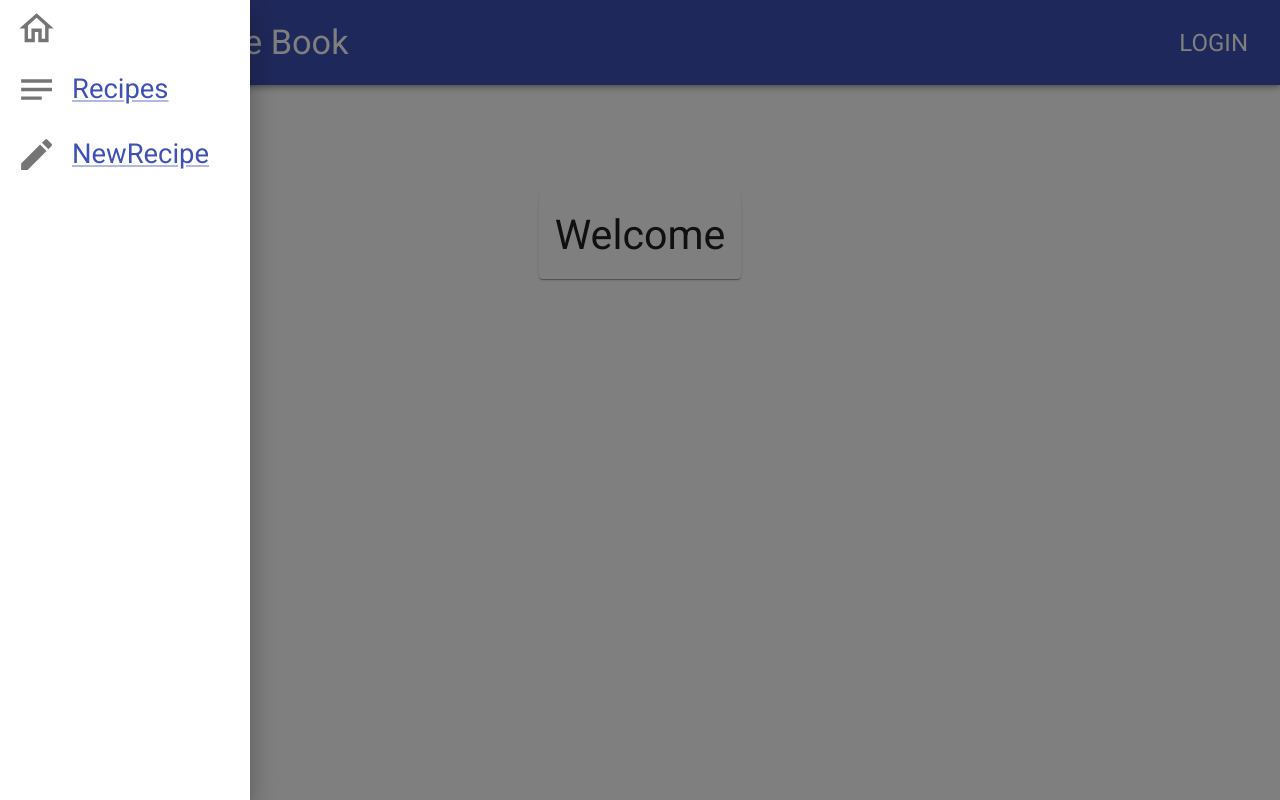
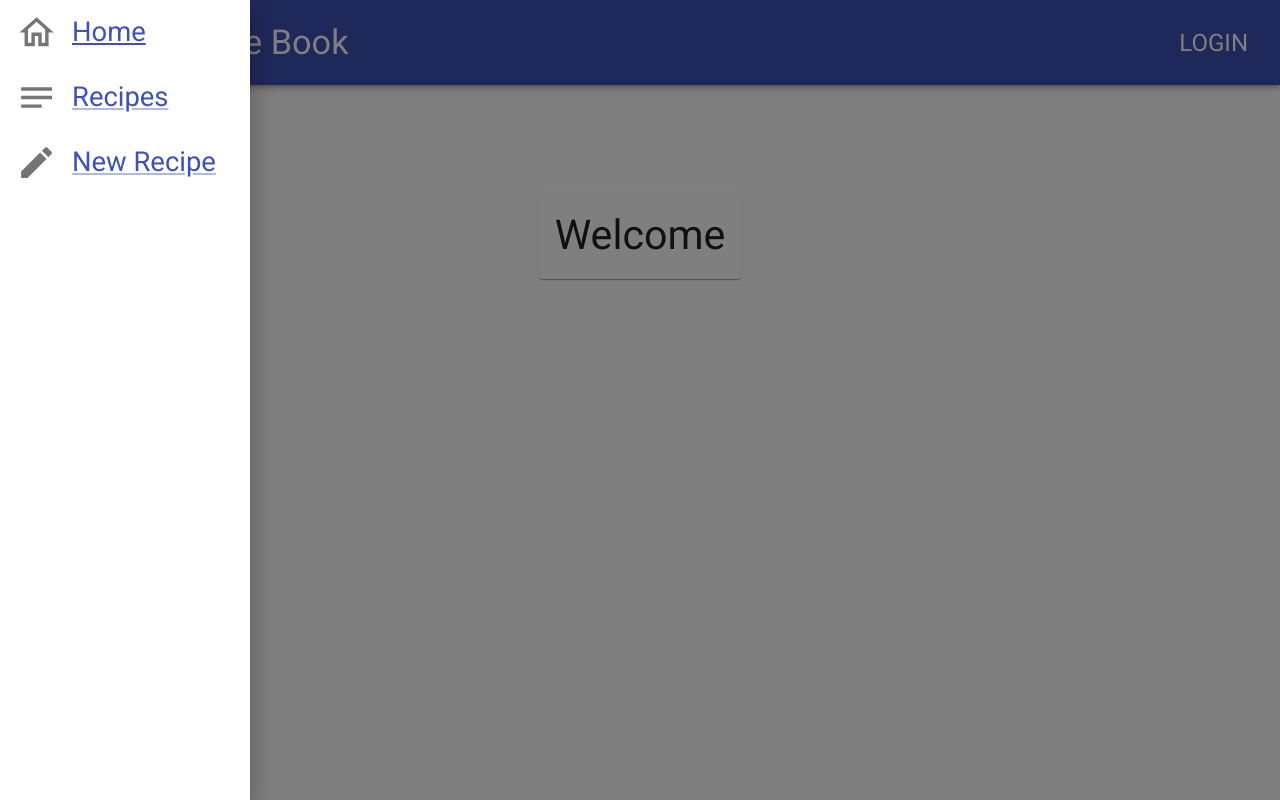
Before and after one commit to drewpate/recipe-book-app, a React (Create React App) app: page / in a window 1280 px wide. Both pictures are taken after a click on the button 28 px from the left and 113 px from the top of the page. Built offline with nearby package versions, Linux system fonts and the light colour scheme.

Commit message:
work on drawer links

```diff
--- a/src/Components/MyDrawer.js
+++ b/src/Components/MyDrawer.js
@@ -18,11 +18,11 @@ const MyDrawer = () => {
 
   const data = [
     {
-      name: "",
+      name: "Home",
       icon: <HomeOutlined />,
     },
     { name: "Recipes", icon: <NotesIcon /> },
-    { name: "NewRecipe", icon: <CreateIcon /> },
+    { name: "New Recipe", icon: <CreateIcon /> },
     // { name: "Outbox", icon: <CheckBoxOutlineBlankOutlined /> },
     // { name: "Sent mail", icon: <MailOutline /> },
     // { name: "Draft", icon: <DraftsOutlined /> },
@@ -32,7 +32,10 @@ const MyDrawer = () => {
   const getList = () => (
     <div style={{ width: 250 }} onClick={() => setOpen(false)}>
       {data.map((item, index) => (
-        <Link key={index} href={"/" + item.name}>
+        <Link
+          key={index}
+          href={"/" + item.name.replace("Home", "").split(" ").join("")}
+        >
           <ListItem button>
             <ListItemIcon>{item.icon}</ListItemIcon>
             <ListItemText primary={item.name} />
```
